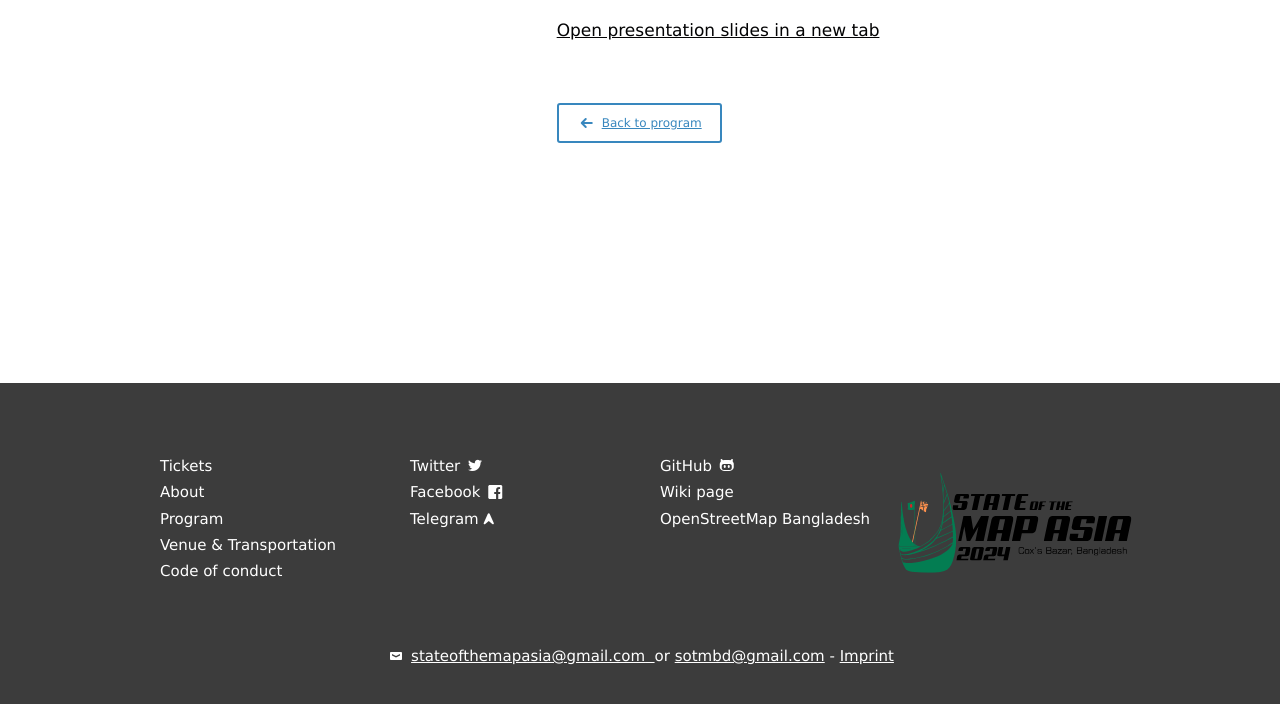
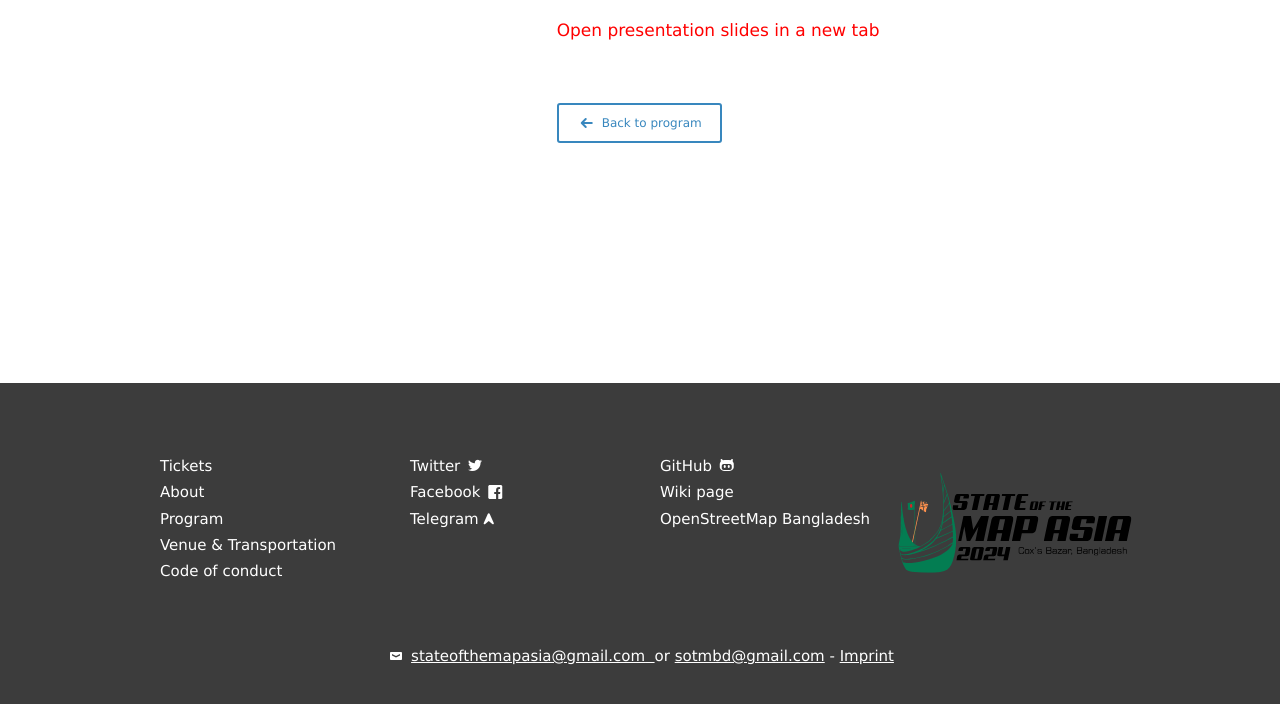
Before and after one commit to sotm-asia/sotm-asia-2024-website, a Jekyll site: the page built from _posts/schedule/0200-01-01-Building_Maps_For_Businesses_In_Emerging_Markets_Using_OSM.md, in a window 1280 px wide and 1272 px high. Shown: the part 553-1257 px from the top of the window. Built offline with Jekyll 4.4.1, drawn with Linux system fonts in a browser that asks for light colours.

```diff
--- a/_layouts/event.html
+++ b/_layouts/event.html
@@ -66,6 +66,7 @@ color: dark-nav
         {% if page.slides %}
         <div class='prose space-bottom2'>
           <a
+            style="text-decoration:none; color:red;"
             target="_blank"
             title="Open presentation slides"
             href="{{ page.slides }}">
@@ -78,12 +79,12 @@ color: dark-nav
 
 
       {% if page.category == 'lightning' %}
-        <a
+        <a style="text-decoration:none;"
           href='{{site.baseurl}}/lightning_talks/'
           class='button pad2x stroke icon prev space-top4 round-big'>Back to lightning talks</a>
 
       {% else %}
-        <a
+        <a style="text-decoration:none;"
 	    href='{{site.baseurl}}/program/'
           class='button pad2x stroke icon prev space-top4 round-big'>Back to program</a>
       {% endif %}
```
Also changed, not shown: _posts/schedule/0200-01-01-Building_Maps_For_Businesses_In_Emerging_Markets_Using_OSM.md (+1 -1 lines).
